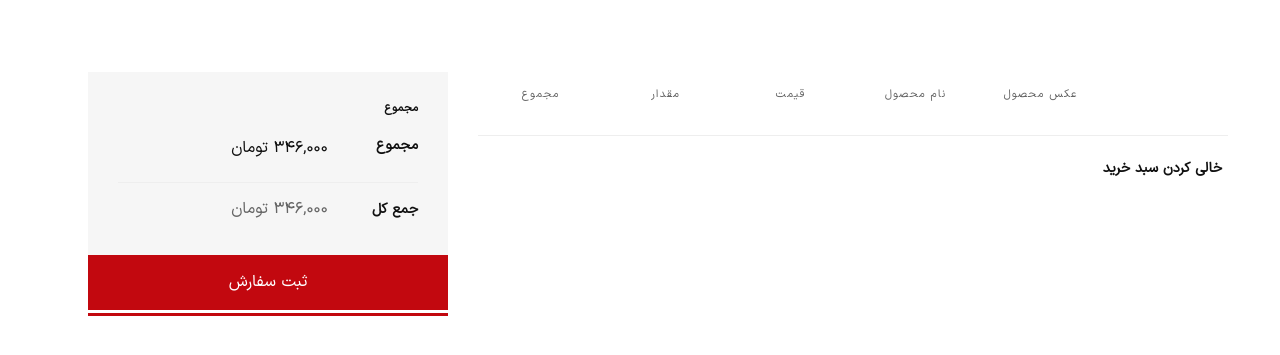
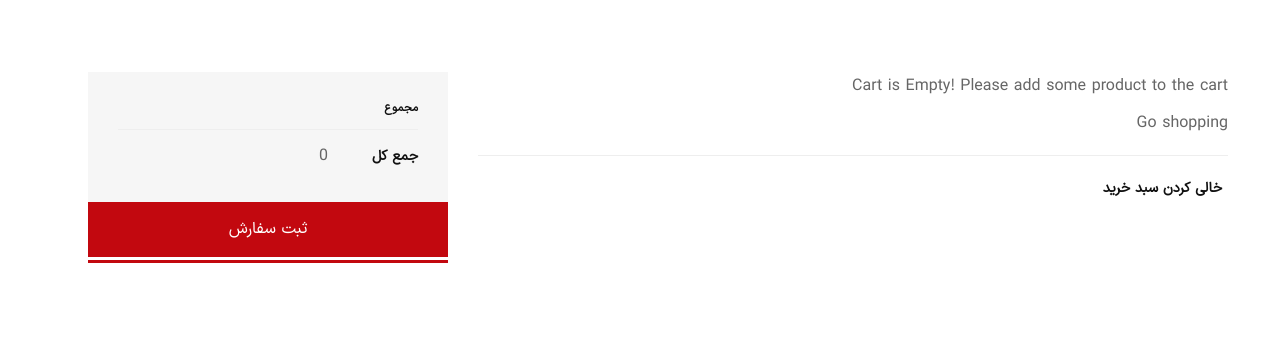
Before and after one commit to AliGanji14/django-OnlineShop, a Django app: page /cart/ in a window 1280 px wide. Shown: the part 103-458 px from the top of the page. Run offline with Django 5.2, Linux system fonts and the light colour scheme; lists and menus that the app fills with data are empty; parts of the project's set-up code (start-up, migrations or seed data) failed here and were passed over; some libraries are stand-ins or nearby versions; some web fonts are replaced.

Commit message:
show total price and translate

```diff
--- a/cart/cart.py
+++ b/cart/cart.py
@@ -1,4 +1,6 @@
 from products.models import Product
+from django.contrib import messages
+from django.utils.translation import gettext as _
 
 
 class Cart:
@@ -29,6 +31,8 @@ class Cart:
         else:
             self.cart[product_id]['quantity'] += quantity
 
+        messages.success(self.request, _('Product successfully added to cart'))
+
         self.save()
 
     def remove(self, product):
@@ -36,8 +40,10 @@ class Cart:
         Remove a product from the cart
         """
         product_id = str(product.id)
+
         if product_id in self.cart:
             del self.cart[product_id]
+            messages.success(self.request, _('Product successfully removed from cart'))
             self.save()
 
     def save(self):
@@ -56,6 +62,7 @@ class Cart:
             cart[str(product.id)]['product_obj'] = product
 
         for item in cart.values():
+            item['total_price'] = item['product_obj'].price * item['quantity']
             yield item
 
     def __len__(self):
@@ -67,6 +74,5 @@ class Cart:
 
     def get_total_price(self):
         product_ids = self.cart.keys()
-        products = Product.objects.filter(id__id=product_ids)
 
-        return sum(product.price for product in products)
+        return sum(item['quantity'] * item['product_obj'].price for item in self.cart.values())
--- a/cart/templates/cart/cart_detail.html
+++ b/cart/templates/cart/cart_detail.html
@@ -14,6 +14,7 @@
                     <div class="col-lg-8 mb-md--50">
                         <div class="row no-gutters">
                             <div class="col-12">
+                                {% if cart %}
                                     <div class="table-content table-responsive">
                                         <table class="table text-center">
                                             <thead>
@@ -50,7 +51,8 @@
                                                                     </span>
                                                     </td>
                                                     <td class="product-quantity">
-                                                    <form class="d-flex" action="{% url 'cart:cart_add' item.product_obj.id %}"
+                                                        <form class="d-flex"
+                                                              action="{% url 'cart:cart_add' item.product_obj.id %}"
                                                               method="POST">
                                                             {% csrf_token %}
                                                             <div class="quantity">
@@ -63,12 +65,13 @@
                                                                         min="1">
                                                             </div>
                                                             {{ item.product_update_quantity_form.inplace }}
-                                                            <button class="btn small" type="submit"><i class="fa fa-refresh"></i></button>
+                                                            <button class="btn small" type="submit"><i
+                                                                    class="fa fa-refresh"></i></button>
                                                         </form>
                                                     </td>
                                                     <td class="product-total-price">
                                                                     <span class="product-price-wrapper">
-                                                                        <span class="money">{{ item.product_obj.price }}</span>
+                                                                        <span class="money">{{ item.total_price }}</span>
                                                                     </span>
                                                     </td>
                                                 </tr>
@@ -76,6 +79,10 @@
                                             </tbody>
                                         </table>
                                     </div>
+                                {% else %}
+                                    <p>{% translate 'Cart is Empty! Please add some product to the cart' %}</p>
+                                    <a href="{% url 'product_list' %}">{% translate 'Go shopping' %}</a>
+                                {% endif %}
                             </div>
                         </div>
                         <div class="row no-gutters border-top pt--20 mt--20">
@@ -89,21 +96,21 @@
                             <div class="cart-totals">
                                 <h5 class="font-size-14 font-bold mb--15">مجموع</h5>
                                 <div class="cart-calculator">
-                                    <div class="cart-calculator__item">
-                                        <div class="cart-calculator__item--head">
-                                            <span>مجموع</span>
-                                        </div>
-                                        <div class="cart-calculator__item--value">
-                                            <span>۳۴۶,۰۰۰ تومان</span>
-                                        </div>
-                                    </div>
+                                    {#                                    <div class="cart-calculator__item">#}
+                                    {#                                        <div class="cart-calculator__item--head">#}
+                                    {#                                            <span>مجموع</span>#}
+                                    {#                                        </div>#}
+                                    {#                                        <div class="cart-calculator__item--value">#}
+                                    {#                                            <span>۳۴۶,۰۰۰ تومان</span>#}
+                                    {#                                        </div>#}
+                                    {#                                    </div>#}
                                     <div class="cart-calculator__item order-total">
                                         <div class="cart-calculator__item--head">
                                             <span>جمع کل</span>
                                         </div>
                                         <div class="cart-calculator__item--value">
                                                 <span class="product-price-wrapper">
-                                                    <span class="money">۳۴۶,۰۰۰ تومان</span>
+                                                    <span class="money">{{ cart.get_total_price }}</span>
                                                 </span>
                                         </div>
                                     </div>
--- a/cart/views.py
+++ b/cart/views.py
@@ -1,4 +1,5 @@
 from django.shortcuts import render, get_object_or_404, redirect
+from django.views.decorators.http import require_POST
 from products.models import Product
 
 from .cart import Cart
@@ -17,6 +18,7 @@ def cart_detail_view(request):
     return render(request, 'cart/cart_detail.html', {'cart': cart})
 
 
+@require_POST
 def add_to_cart_view(request, product_id):
     cart = Cart(request)
 
--- a/products/views.py
+++ b/products/views.py
@@ -1,6 +1,7 @@
 from django.shortcuts import get_object_or_404, reverse
 from django.views import generic
 from django.contrib import messages
+from django.utils.translation import gettext as _
 
 from .forms import CommentForm
 from .models import Product, Comment
@@ -35,4 +36,6 @@ class CommentCreateView(generic.CreateView):
         product = get_object_or_404(Product, pk=product_id)
         obj.product = product
 
+        messages.success(self.request, _('Comment successfully created'))
+
         return super().form_valid(form)
--- a/templates/_base.html
+++ b/templates/_base.html
@@ -117,7 +117,7 @@
 <!-- Header End -->
 
 {% if messages %}
-    <div>
+    <div class="container">
         {% for message in messages %}
             <div class="alert alert-{{ message.tags }}">{{ message }}</div>
         {% endfor %}
```
Also changed, not shown: cart/locale/fa/LC_MESSAGES/django.po (added), products/locale/fa/LC_MESSAGES/django.po, 2 other files. Lines whose indentation alone changed are shown as unchanged.
